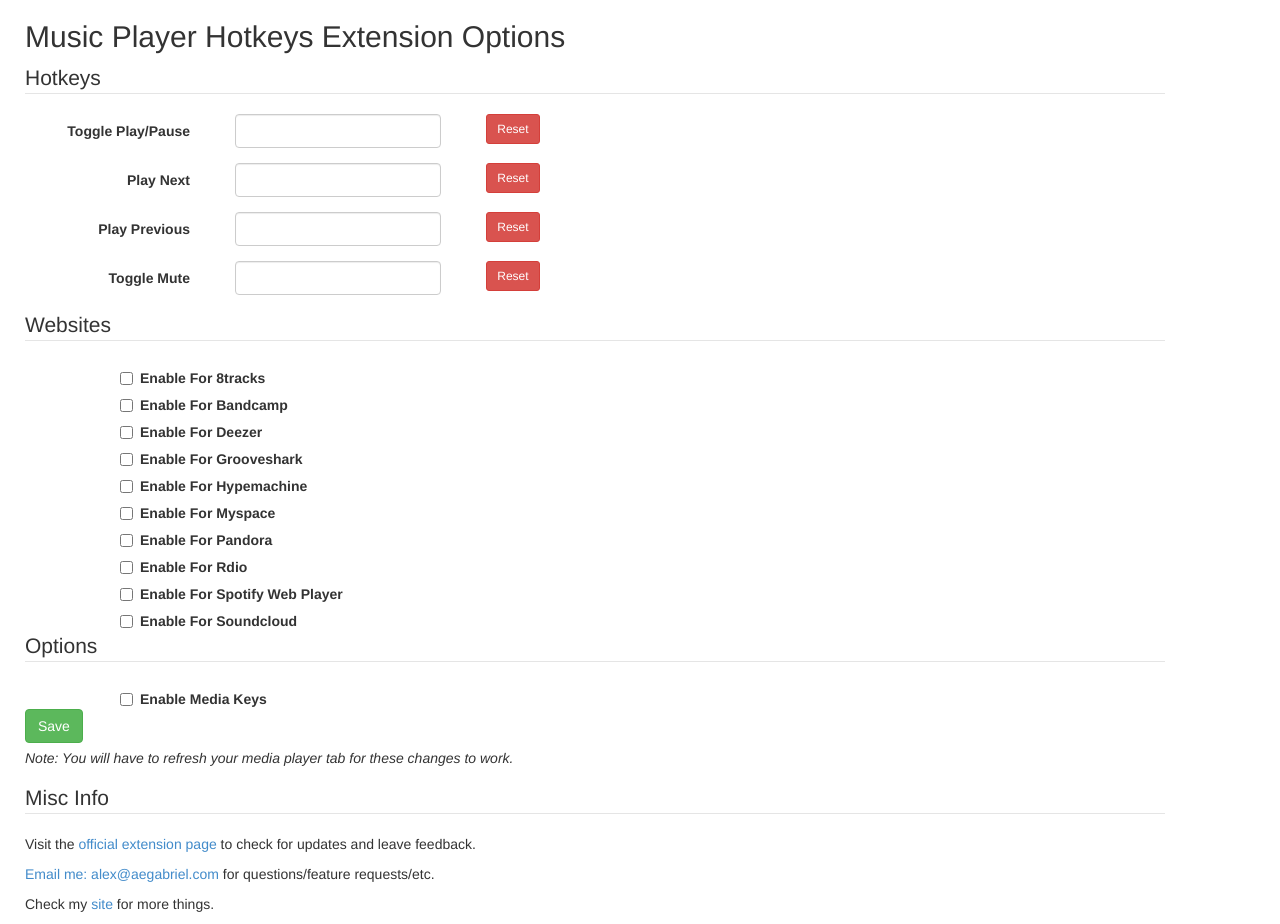
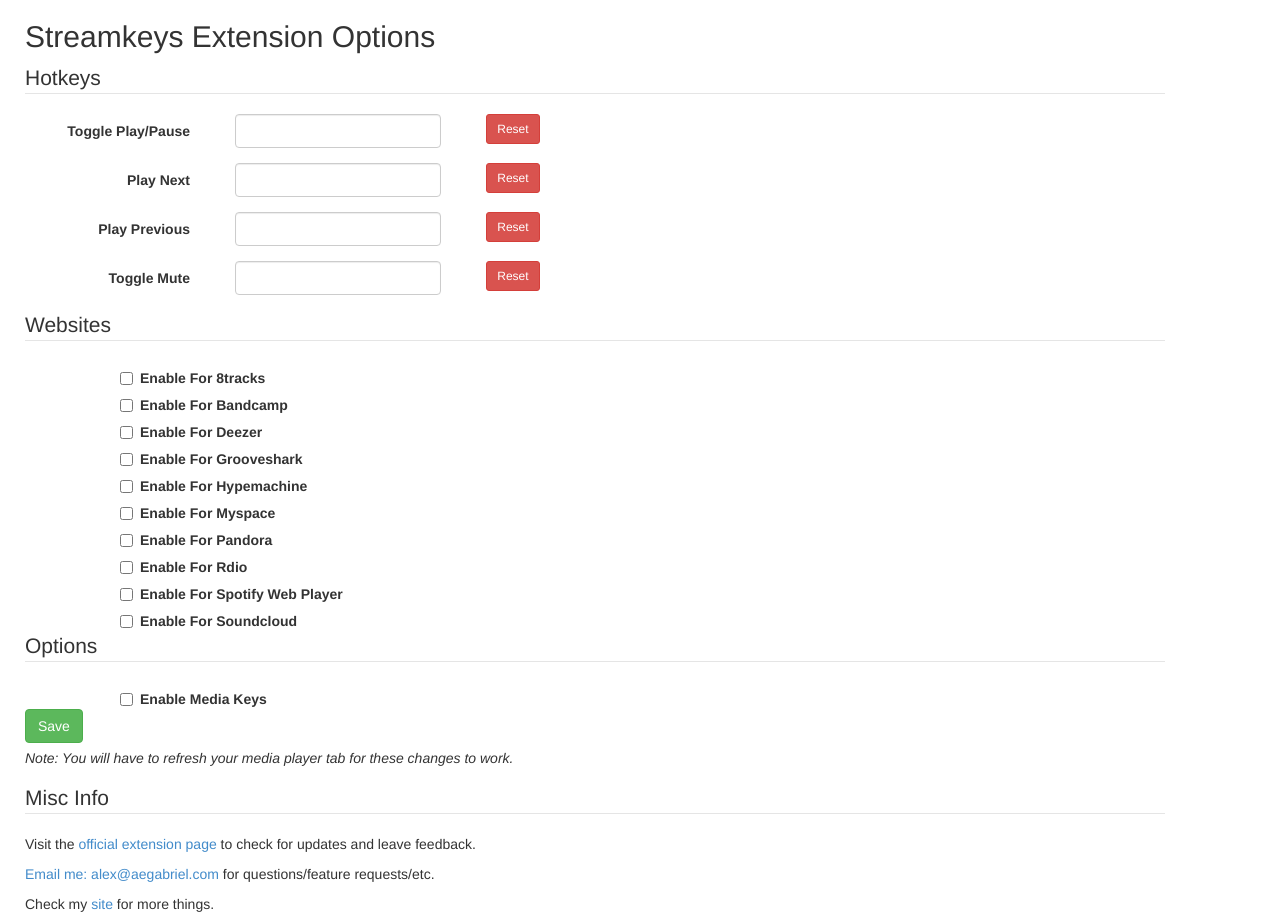
Before and after one commit to berrberr/streamkeys, a browser extension: page options.html in a window 1280 px wide. Drawn offline with Linux system fonts and the light colour scheme.

Commit message:
Changed styling and text of options page

```diff
--- a/options.html
+++ b/options.html
@@ -1,13 +1,13 @@
 <html>
 <head>
-  <title>Music Player Hotkeys Extension Options</title>
+  <title>Streamkeys Extension Options</title>
   <link href="css/bootstrap.min.css" rel="stylesheet" media="screen">
 </head>
 
 <body>
 
 <div class="container" style="margin-left: 10px;">
-  <h2>Music Player Hotkeys Extension Options</h2>
+  <h2>Streamkeys Extension Options</h2>
   <div class="form-horizontal">
   <fieldset class="fieldset">
     <legend>Hotkeys</legend>
```
